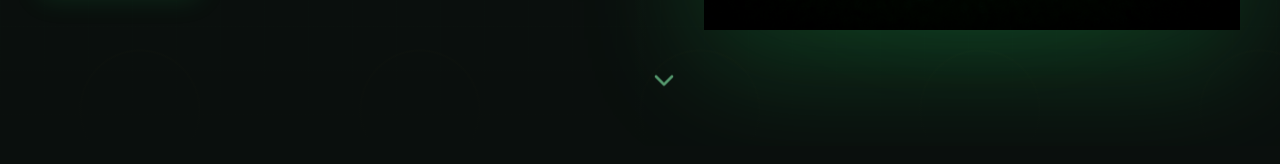
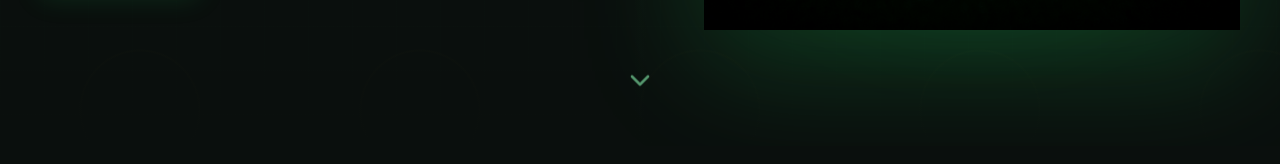
Before and after one commit to Guus-Exe/bolao-copa, a Next.js app: page / in a window 1280 px wide. Shown: the part 590-754 px from the top of the page. Built offline with nearby package versions, Linux system fonts and the light colour scheme.

Commit message:
adicionado um componente na landing page

```diff
--- a/components/landing/Hero.tsx
+++ b/components/landing/Hero.tsx
@@ -54,10 +54,12 @@ export function Hero() {
         </div>
       </div>
 
-      <div className="absolute bottom-8 left-1/2 -translate-x-1/2 animate-bounce">
-        <a href="#how-it-works" aria-label="Rolar para baixo" className="block p-2 text-[var(--text-secondary)] opacity-60 hover:opacity-100 transition-opacity">
-          <ChevronDown className="h-8 w-8" />
-        </a>
+      <div className="absolute inset-x-0 bottom-8 flex justify-center">
+        <div className="animate-bounce">
+          <a href="#how-it-works" aria-label="Rolar para baixo" className="block p-2 text-[var(--text-secondary)] opacity-60 hover:opacity-100 transition-opacity">
+            <ChevronDown className="h-8 w-8" />
+          </a>
+        </div>
       </div>
     </section>
   )
```
